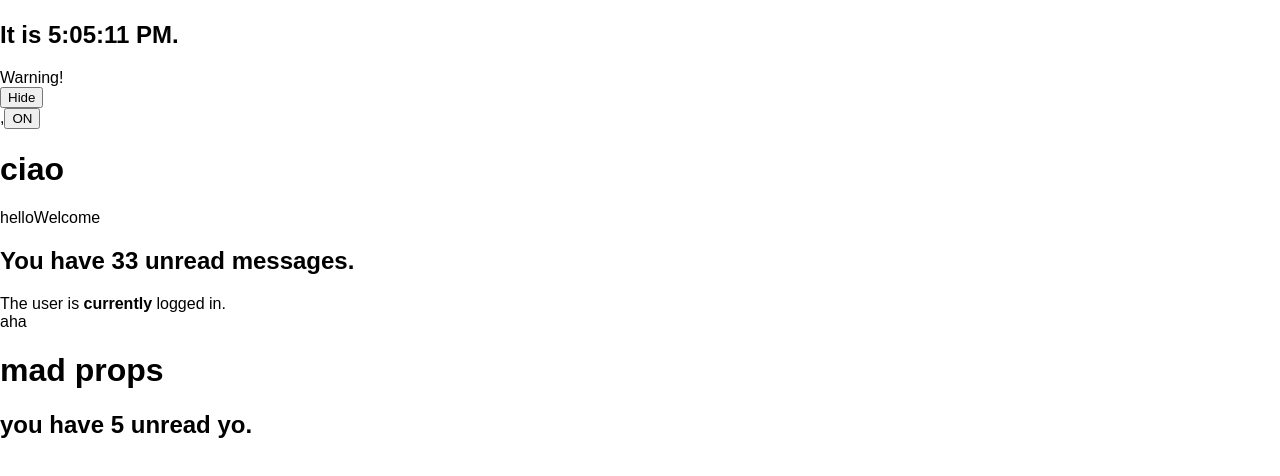
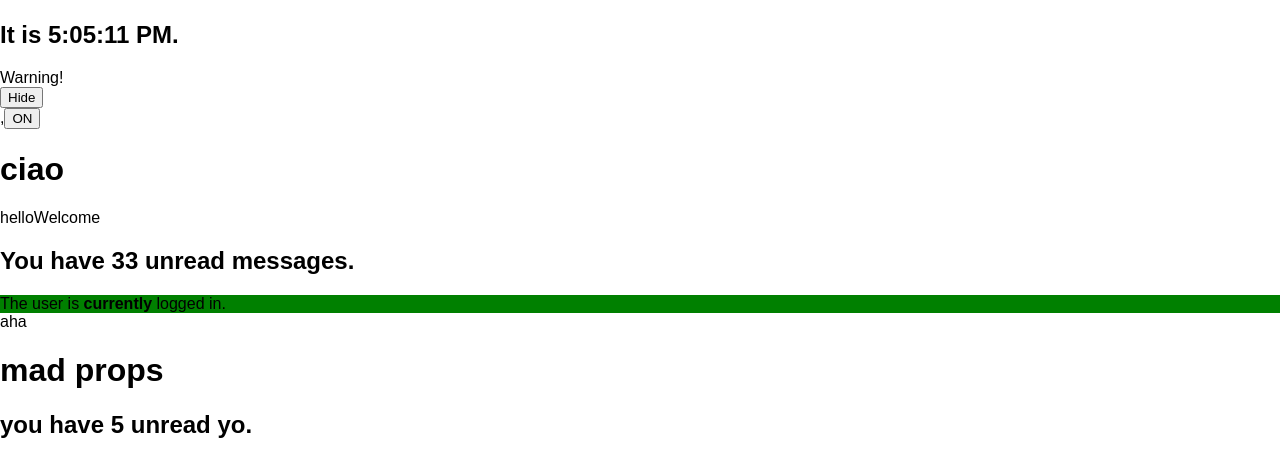
Before and after one commit to NULL-OPERATOR/oh_no, a React (Create React App) app: page / in a window 1280 px wide. Shown: the top 476 px of the page. Built offline with nearby package versions, Linux system fonts and the light colour scheme.

Commit message:
so stylish

```diff
--- a/src/ohno/greeting.jsx
+++ b/src/ohno/greeting.jsx
@@ -2,7 +2,9 @@ import React from 'react';
 
 export function Greeting(props) {
   let name
-  // console.log(props)
+  var style = {
+    background: 'green',
+  }
 
   if (props.isLogged) {
     name = 'Welcome'
@@ -21,7 +23,7 @@ export function Greeting(props) {
         </h2>
       }
 
-      <div>
+      <div style={style}>
         The user is <b>{props.isLogged ? 'currently' : 'not'}</b> logged in.
       </div>
 
```
